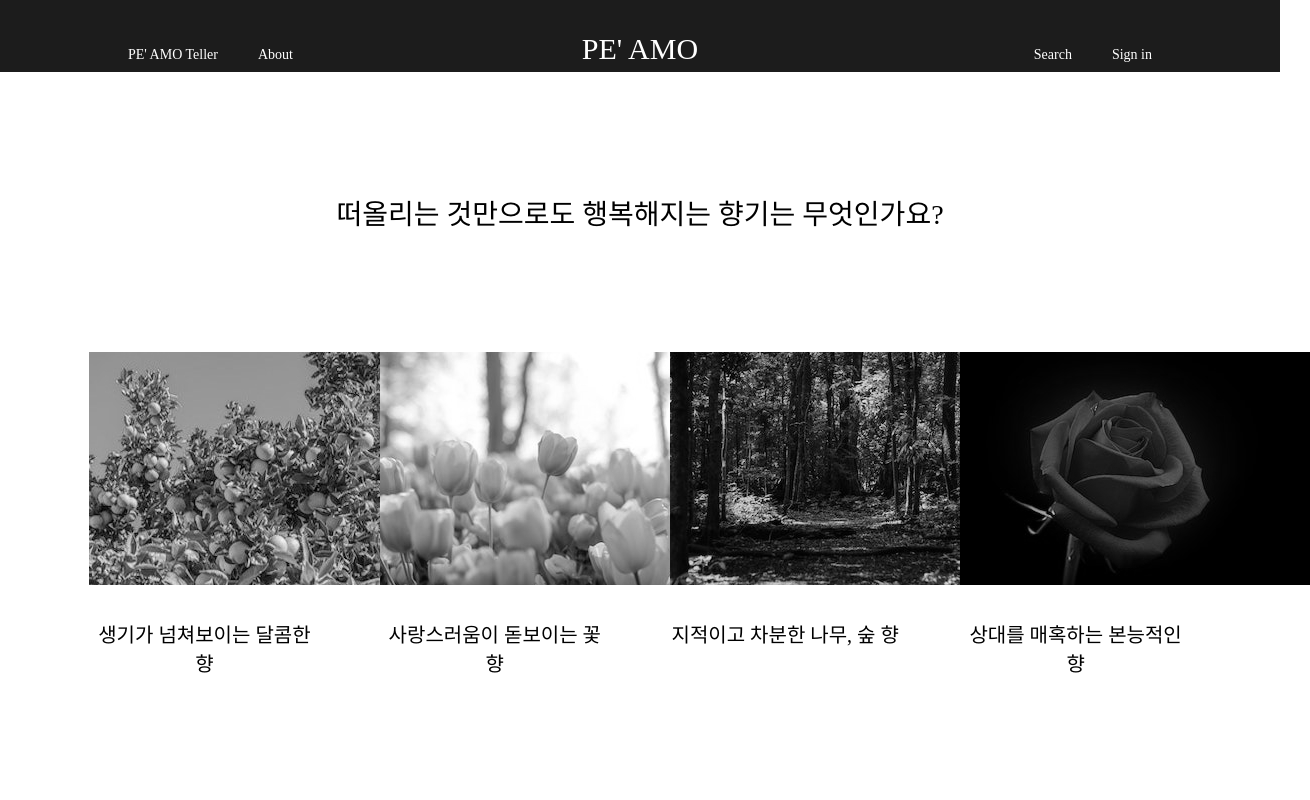
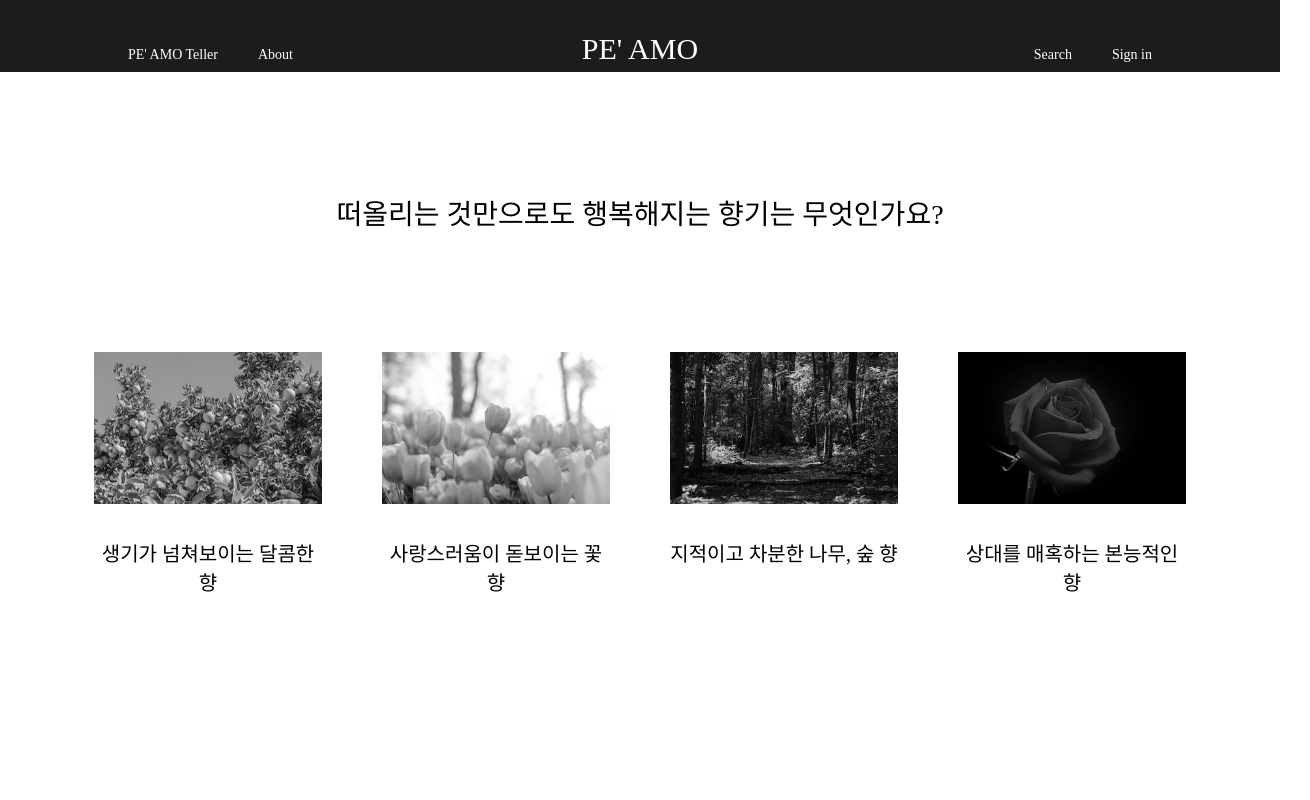
Before and after one commit to JiyeongYun/PEAMO, a React (Create React App) app in the folder frontend/: page /teller-1 in a window 1280 px wide. Shown: the top 800 px of the page, 1310 px wide, since content can reach past the window. Built offline with nearby package versions, Linux system fonts and the light colour scheme; a web font is replaced by a local one.

Commit message:
STYLE : teller css 변경
Former-commit-id: 3e34b085588d60bf7cedbd5432b3ad66d788e962

```diff
--- a/frontend/src/routers/Teller.css
+++ b/frontend/src/routers/Teller.css
@@ -27,11 +27,15 @@
 }
 
 .teller > .teller1 > .teller_image_1 > .image {
-  width: 20%;
+  width: 20vw;
   margin: 0 30px;
+  text-align: center;
+}
+
+.teller > .teller1 > .teller_image_1 > .image img {
+  width: 100%;
   filter: grayscale(100%);
   transition: all 0.5s ease;
-  text-align: center;
 }
 
 .teller > .teller1 > .teller_image_1 > .image:hover img {
@@ -39,10 +43,9 @@
   filter: grayscale(0%);
 }
 
-
 .teller > .teller1 > .teller_image_1 span {
+  display: block;
+  margin-top: 30px;
   font-size: var(--large-font-size);
-  position: relative;
-  top: 30px;
   color: black;
 }
--- a/frontend/src/routers/Teller2.css
+++ b/frontend/src/routers/Teller2.css
@@ -28,10 +28,14 @@
 
 .teller2 > .teller_2 > .teller_image_2 > .image {
   margin: 0 30px;
-  width: 20%;
+  width: 20vw;
+  text-align: center;
+}
+
+.teller2 > .teller_2 > .teller_image_2 > .image img {
+  width: 100%;
   transition: all 0.5s ease;
   filter: grayscale(100%);
-  text-align: center;
 }
 
 .teller2 > .teller_2 > .teller_image_2 > .image:hover img {
--- a/frontend/src/routers/Teller3.css
+++ b/frontend/src/routers/Teller3.css
@@ -28,4 +28,14 @@
 .teller3 > .teller_3 > .teller_answer_3 a {
   font-size: var(--xlarge-font-size);
   color: black;
+  display: block;
+  margin: 0 auto 20px;
+  width: fit-content;
+  color: var(--grey);
+  transition: color 0.5s;
 }
+
+.teller3 > .teller_3 > .teller_answer_3 a:hover {
+  font-weight: bold;
+  color: black;
+}
--- a/frontend/src/routers/Teller3.js
+++ b/frontend/src/routers/Teller3.js
@@ -23,11 +23,11 @@ function Teller3() {
         </div>
         <div className="teller_answer_3">
           <span><Link to="/teller-4" onClick={() => onClick(1)}>싱그러운</Link></span>
-          <br></br>
+          {/* <br></br> */}
           <span><Link to="/teller-4" onClick={() => onClick(3)}>부드러운</Link></span>
-          <br></br>
+          {/* <br></br> */}
           <span><Link to="/teller-4" onClick={() => onClick(2)}>사랑스러운</Link></span>
-          <br></br>
+          {/* <br></br> */}
           <span><Link to="/teller-4" onClick={() => onClick(8)}>도시적인</Link></span>
         </div>
       </div>
--- a/frontend/src/routers/Teller5.css
+++ b/frontend/src/routers/Teller5.css
@@ -33,6 +33,7 @@
 }
 
 .teller5 > .teller_5 > .teller_image_5 > .image img {
+  width: 100%;
   transition: all 0.5s ease;
   filter: grayscale(100%);
 }
--- a/frontend/src/routers/Teller6.css
+++ b/frontend/src/routers/Teller6.css
@@ -10,13 +10,14 @@
   transform: translate(-50%);
 }
 
-.teller6 > .teller_6 > .teller_question_6 h2{
+.teller6 > .teller_6 > .teller_question_6 h2 {
   margin-top: var(--margin-4);
   margin-bottom: var(--margin-6);
   font-size: 2rem;
   font-weight: 500;
   text-align: center;
 }
+
 .teller6 > .teller_6 > .teller_answer_6 {
   position: relative;
   top: 50px;
@@ -28,4 +29,14 @@
 .teller6 > .teller_6 > .teller_answer_6 a {
   font-size: var(--xlarge-font-size);
   color: black;
+  display: block;
+  margin: 0 auto 20px;
+  width: fit-content;
+  color: var(--grey);
+  transition: color 0.5s;
 }
+
+.teller6 > .teller_6 > .teller_answer_6 a:hover {
+  font-weight: bold;
+  color: black;
+}
```
